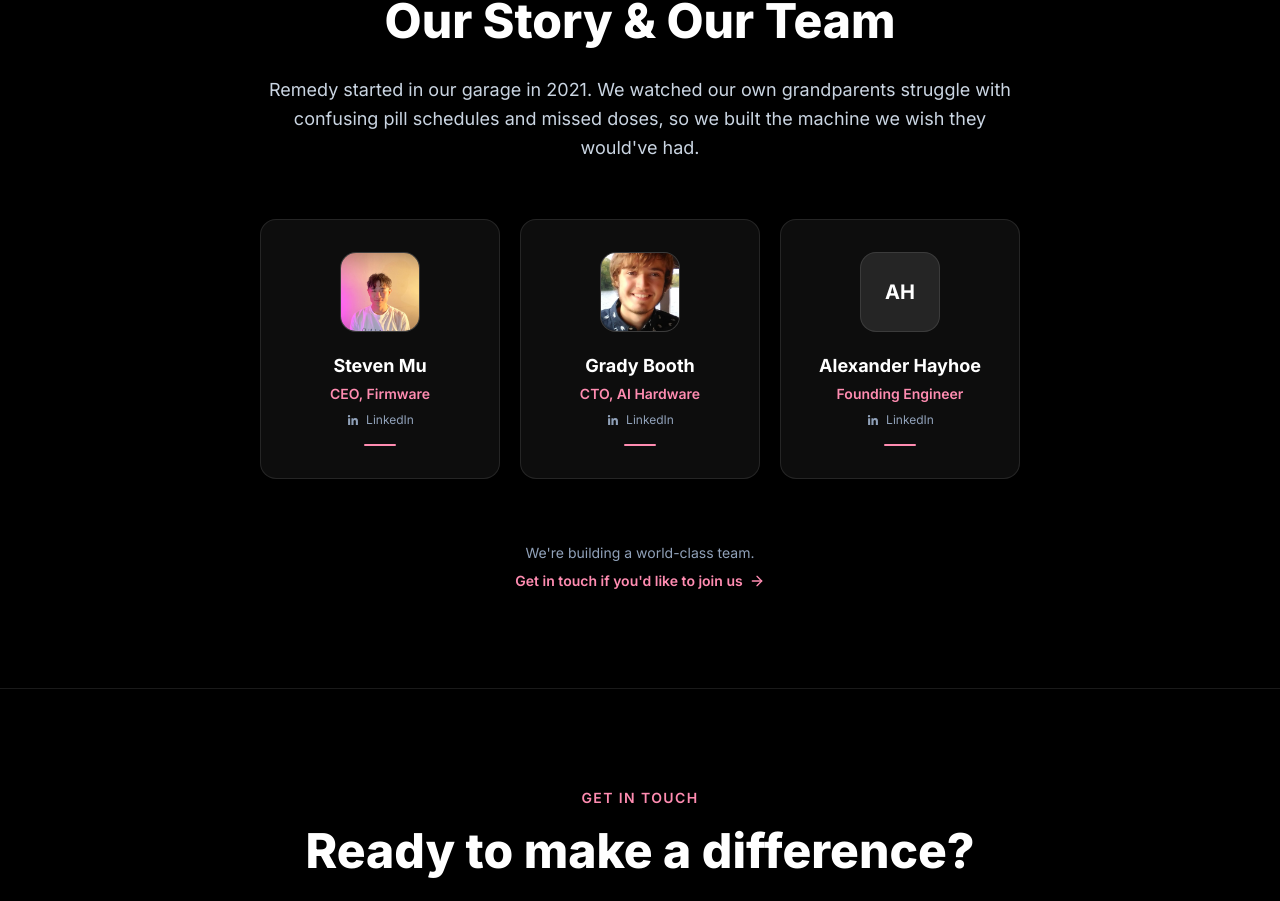
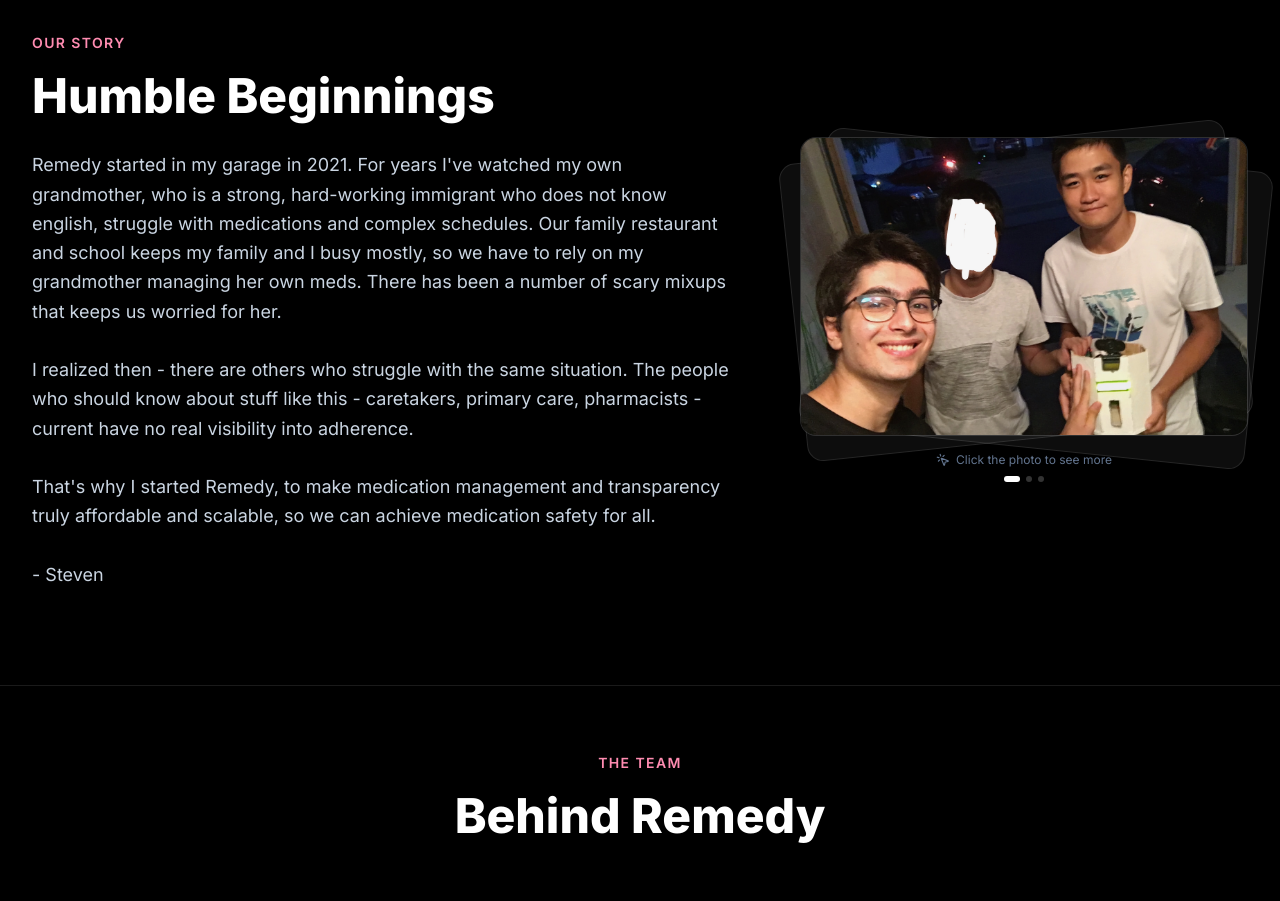
Before and after one commit to remedy-waterloo/Remedy-Site, a Next.js app: page / in a window 1280 px wide. Shown: the part 1807-2708 px from the top of the page. Built offline with nearby package versions, Linux system fonts and the light colour scheme.

Commit message:
major update

```diff
--- a/app/components/Contact.tsx
+++ b/app/components/Contact.tsx
@@ -14,9 +14,10 @@
           Ready to make a difference?
         </h2>
         <p className="mt-5 text-lg text-slate-400 leading-relaxed">
-          Whether you&apos;re a healthcare provider, a caregiver, or an
-          investor who believes in what we&apos;re building, we&apos;d love
-          to hear from you.
+          Whether you&apos;re a healthcare professional, a caregiver, an
+          investor who believes in what we&apos;re building, or a talented
+          engineer who would like to contribute to our mission of medication
+          safety for all, we&apos;d love to hear from you.
         </p>
 
         <div className="mt-10 flex flex-col sm:flex-row items-center justify-center gap-6">
--- a/app/components/Footer.tsx
+++ b/app/components/Footer.tsx
@@ -7,13 +7,12 @@
         {/* Main row */}
         <div className="pt-1 flex flex-col lg:flex-row lg:items-end justify-between gap-10">
           <h2 className="text-2xl sm:text-2xl lg:text-3xl font-bold tracking-tight text-white">
-            Making medication safer, one pill at a time.
+            Medication safety for all.
           </h2>
 
           <div className="flex flex-col sm:flex-row lg:items-end gap-10">
             <div className="text-xs uppercase tracking-widest text-slate-500 leading-relaxed">
               <div>Waterloo, ON, Canada</div>
-              <div>Proudly Canadian</div>
             </div>
           </div>
         </div>
--- a/app/components/Hero.tsx
+++ b/app/components/Hero.tsx
@@ -6,7 +6,7 @@
       <div className="relative z-10 max-w-3xl mx-auto px-6 lg:px-8 text-center pt-36 lg:pt-44">
         {/* Headline */}
         <h1 className="animate-fade-up delay-100 text-5xl sm:text-6xl lg:text-7xl font-bold text-white leading-[1.05] tracking-tight">
-          Making medication safer with{" "}
+          Making Medication Safer & Transparent with{" "}
           <span className="bg-gradient-to-r from-[#7F11C4] to-[#FF8CB1] bg-clip-text text-transparent">
             Remedy
           </span>
@@ -18,10 +18,10 @@
             href="#product"
             className="inline-flex items-center justify-center gap-2 px-6 py-3 rounded-lg bg-white text-black font-medium text-sm hover:bg-slate-200 hover:-translate-y-0.5 transition-all"
           >
-            See the Product <ArrowRight size={16} />
+            Pilot Product <ArrowRight size={16} />
           </a>
           <a
-            href="#team"
+            href="#story"
             className="group inline-flex items-center justify-center gap-1.5 px-6 py-3 text-white/70 hover:text-white font-medium text-sm transition-colors"
           >
             Our Story
--- a/app/components/Navbar.tsx
+++ b/app/components/Navbar.tsx
@@ -5,6 +5,7 @@
 
 const navLinks = [
   { label: "Product", href: "#product" },
+  { label: "Story", href: "#story" },
   { label: "Team", href: "#team" },
 ];
 
--- a/app/components/Product.tsx
+++ b/app/components/Product.tsx
@@ -3,9 +3,9 @@
 
 const features = [
   "Automated dosage control, no pill sorting required",
-  "Biometric identity verification before each dispense",
-  "Tamper-proof security mechanism",
-  "Real-time dispense & status alerts to caregivers & professionals",
+  "Infrared Biometric verification before dispense",
+  "Live & Cumulative Adherence Reports for caregivers & professionals",
+  "Tamper-proof security mechanism"
 ];
 
 export default function Product() {
@@ -22,8 +22,8 @@
               Remedy Zero
             </h2>
             <p className="mt-5 text-lg text-slate-400 leading-relaxed">
-              A countertop device designed for simplicity. Caregivers load it in bulk once;
-              AI and our custom hardware handles everything else.
+              Countertop kiosk device. Simply input prescription pods and set up
+              corresponding user profiles - and Remedy takes care of everything else!
             </p>
 
             <ul className="mt-8 space-y-3">
--- /dev/null
+++ b/app/components/Story.tsx
@@ -0,0 +1,118 @@
+"use client";
+
+import { useState } from "react";
+import { ImageIcon, MousePointerClick } from "lucide-react";
+
+const photos = [
+  { caption: "Humble Beginnings", image: "/humble_beginnings_1.jpeg" },
+  { caption: "The First Remedy", image: "/original.jpg" },
+  { caption: "Grandma", image: "" },
+];
+
+const stackStyles = [
+  "rotate-0 translate-x-0 translate-y-0",
+  "rotate-[6deg] translate-x-3 translate-y-3",
+  "rotate-[-6deg] -translate-x-2 translate-y-1",
+];
+
+export default function Story() {
+  const [active, setActive] = useState(0);
+
+  return (
+    <section id="story" className="pt-16 pb-24 bg-black border-t border-white/10">
+      <div className="max-w-7xl mx-auto px-6 lg:px-8">
+        <div className="grid lg:grid-cols-5 gap-10 lg:gap-16 items-center">
+          {/* Text side */}
+          <div className="lg:col-span-3">
+            <span className="text-[#FF8CB1] text-sm font-semibold uppercase tracking-widest">
+              Our Story
+            </span>
+            <h2 className="mt-3 text-4xl sm:text-5xl font-extrabold text-white leading-tight">
+              Humble Beginnings
+            </h2>
+            <p className="mt-6 text-lg text-slate-300 leading-relaxed">
+              Remedy started in my garage in 2021. For years I've watched
+              my own grandmother, who is a strong, hard-working immigrant who does not
+              know english, struggle with medications and complex schedules. Our family restaurant
+              and school keeps my family and I busy mostly, so we have to rely on my grandmother
+              managing her own meds. There has been a number of scary mixups that keeps us worried
+              for her.
+
+              <br></br>
+              <br></br>
+
+              I realized then - there are others who struggle with the same situation.
+              The people who should know about stuff like this - caretakers, primary care,
+              pharmacists - current have no real visibility into adherence.
+
+              <br></br>
+              <br></br>
+
+              That's why I started Remedy, to make medication management and transparency truly affordable
+              and scalable, so we can achieve medication safety for all.
+
+              <br></br>
+              <br></br>
+
+              - Steven
+            </p>
+          </div>
+
+          {/* Photo stack — placeholder, click to cycle */}
+          <div className="lg:col-span-2">
+            <button
+              type="button"
+              onClick={() => setActive((a) => (a + 1) % photos.length)}
+              aria-label="Show the next photo"
+              className="relative block w-full aspect-[3/2] cursor-pointer"
+            >
+              {photos.map((photo, i) => {
+                const offset = (i - active + photos.length) % photos.length;
+                const isFront = offset === 0;
+                return (
+                  <div
+                    key={photo.caption}
+                    style={{ zIndex: photos.length - offset }}
+                    className={`absolute inset-0 rounded-2xl bg-white/5 border border-white/10 flex items-center justify-center overflow-hidden transition-transform duration-300 ${stackStyles[offset]}`}
+                  >
+                    {isFront &&
+                      (photo.image ? (
+                        <img
+                          src={photo.image}
+                          alt={photo.caption}
+                          className="w-full h-full object-cover"
+                        />
+                      ) : (
+                        <div className="flex flex-col items-center gap-2 text-white/30">
+                          <ImageIcon size={40} />
+                          <span className="text-xs text-white/40">
+                            {photo.caption}
+                          </span>
+                        </div>
+                      ))}
+                  </div>
+                );
+              })}
+            </button>
+
+            {/* Click affordance */}
+            <div className="mt-4 flex items-center justify-center gap-1.5 text-xs text-slate-500">
+              <MousePointerClick size={14} />
+              <span>Click the photo to see more</span>
+            </div>
+            <div className="mt-2 flex items-center justify-center gap-1.5">
+              {photos.map((photo, i) => (
+                <span
+                  key={photo.caption}
+                  className={`h-1.5 rounded-full transition-all duration-300 ${
+                    i === active ? "w-4 bg-white" : "w-1.5 bg-white/20"
+                  }`}
+                />
+              ))}
+            </div>
+          </div>
+        </div>
+      </div>
+    </section>
+  );
+}
--- a/app/components/Team.tsx
+++ b/app/components/Team.tsx
@@ -35,6 +35,12 @@
     initials: "AH",
     linkedin: "https://www.linkedin.com/in/alexander-hayhoe/",
   },
+  {
+    name: "Emre Cenk",
+    role: "Founding Engineer",
+    initials: "EC",
+    linkedin: "https://www.linkedin.com/in/emrecenk/",
+  },
 ];
 
 export default function Team() {
@@ -44,16 +50,11 @@
         {/* Header */}
         <div className="max-w-3xl mx-auto text-center mb-14">
           <span className="text-[#FF8CB1] text-sm font-semibold uppercase tracking-widest">
-            About Us
+            The Team
           </span>
           <h2 className="mt-3 text-4xl sm:text-5xl font-extrabold text-white leading-tight">
-            Our Story &amp; Our Team
+            Behind Remedy
           </h2>
-          <p className="mt-6 text-lg text-slate-300 leading-relaxed">
-            Remedy started in our garage in 2021. We watched our own
-            grandparents struggle with confusing pill schedules and missed
-            doses, so we built the machine we wish they would&apos;ve had.
-          </p>
         </div>
 
         {/* Founders grid */}
--- a/app/layout.tsx
+++ b/app/layout.tsx
@@ -8,7 +8,7 @@
 });
 
 export const metadata: Metadata = {
-  title: "Remedy — AI-Powered Medication Management",
+  title: "Remedy",
   description:
     "Remedy is a health tech company designing next-generation AI pill dispensers for elderly patients. Safe, smart, and connected medication management.",
   keywords: [
--- a/app/page.tsx
+++ b/app/page.tsx
@@ -1,6 +1,7 @@
 import Navbar from "./components/Navbar";
 import Hero from "./components/Hero";
 import Product from "./components/Product";
+import Story from "./components/Story";
 import Team from "./components/Team";
 import Contact from "./components/Contact";
 import Footer from "./components/Footer";
@@ -12,6 +13,7 @@
       <main>
         <Hero />
         <Product />
+        <Story />
         <Team />
         <Contact />
       </main>
```
Also changed, not shown: public/humble_beginnings_1.jpeg (added), public/original.jpg (added).
